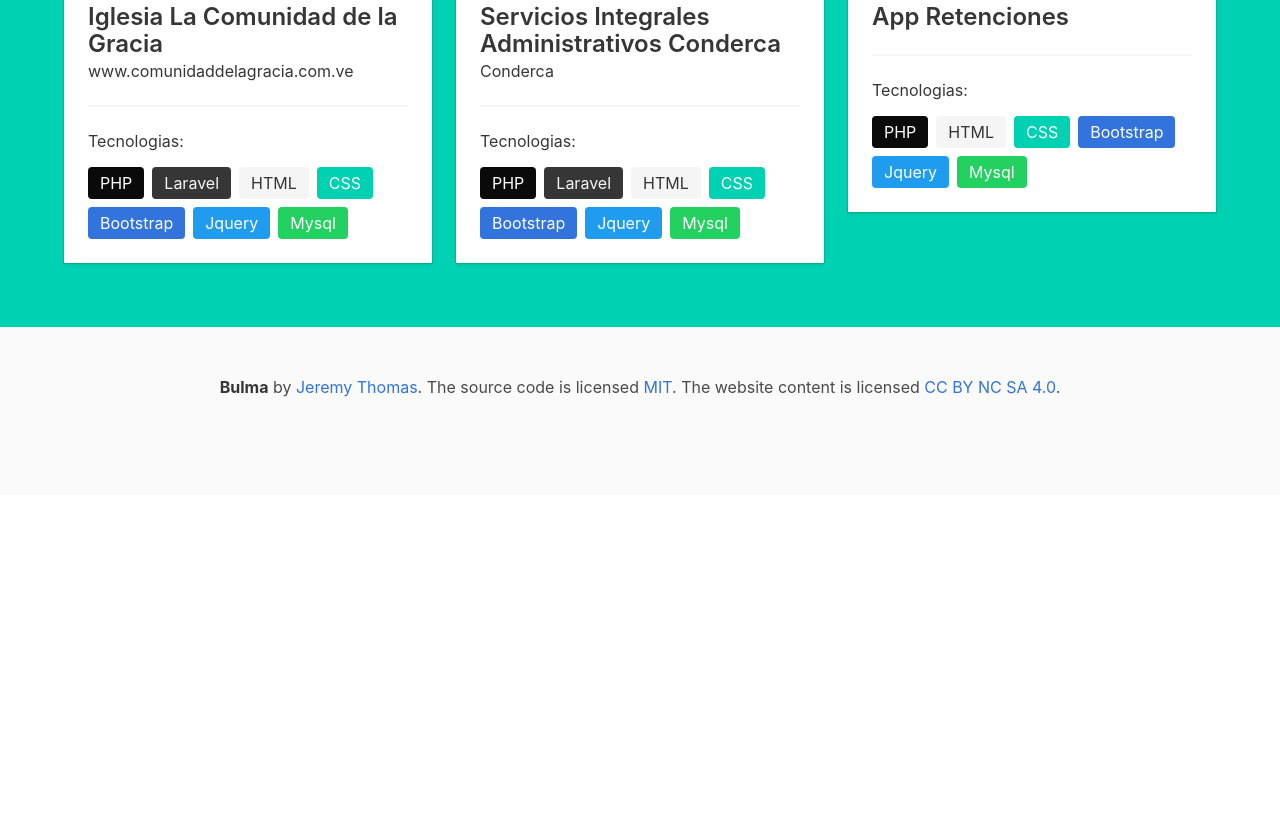
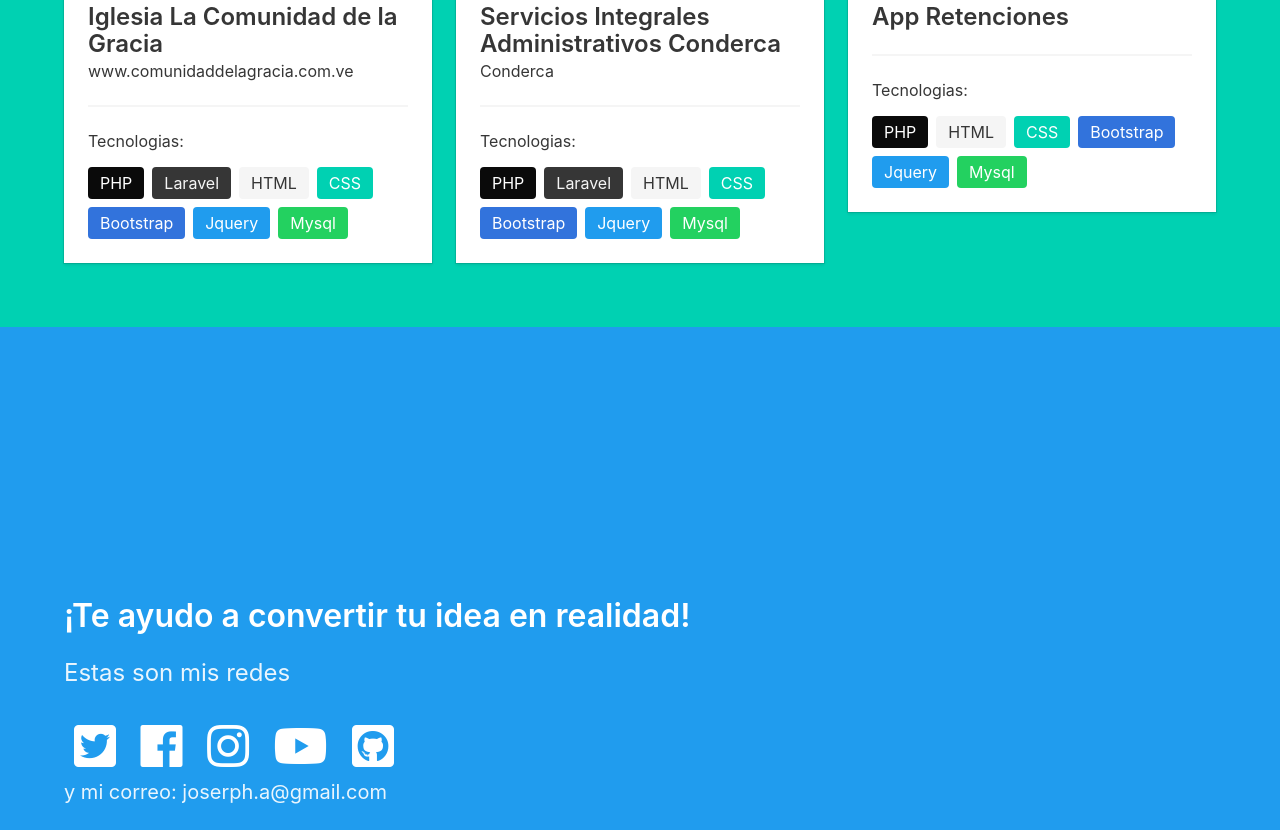
Before and after one commit to joserph/joserph, a plain HTML site: page index.html in a window 1280 px wide. Shown: the part 1967-2797 px from the top of the page. Before the commit the page ends 2462 px from the top, so only its background shows below. Drawn offline with nearby package versions, Linux system fonts and the light colour scheme.

Commit message:
contacto

```diff
--- a/asset/css/styles.css
+++ b/asset/css/styles.css
@@ -7,6 +7,10 @@
 .img-habilidades {
 	margin: 10px;
 	width: 64px;
+}
+
+.pa {
+	padding: 10px;
 }
 
 .tooltip {
--- a/index.html
+++ b/index.html
@@ -5,7 +5,7 @@
    <meta name="viewport" content="width=device-width, initial-scale=1">
    <meta http-equiv="X-UA-Compatible" content="ie=edge">
    <title>Joserph</title>
-   <link rel="stylesheet" href="https://cdnjs.cloudflare.com/ajax/libs/font-awesome/4.7.0/css/font-awesome.min.css">
+   <link rel="stylesheet" href="https://use.fontawesome.com/releases/v5.5.0/css/all.css" integrity="sha384-B4dIYHKNBt8Bc12p+WXckhzcICo0wtJAoU8YZTY5qE0Id1GSseTk6S+L3BlXeVIU" crossorigin="anonymous">
    <link rel="stylesheet" href="https://cdnjs.cloudflare.com/ajax/libs/bulma/0.7.2/css/bulma.min.css">
    <link rel="stylesheet" type="text/css" href="asset/css/bulma-tooltip.min.css">
    <link rel="stylesheet" href="asset/css/styles.css">
@@ -29,7 +29,7 @@
                   <a href="#sobre_mi" class="navbar-item">Sobre mi</a>
                   <a href="#habilidades" class="navbar-item">Habilidades</a>
                   <a href="#trabajos" class="navbar-item">Trabajos</a>
-                  <a href="https://www.instagram.com/joserph.a/" class="navbar-item">Instagram</a>
+                  <a href="#contacto" class="navbar-item">Contacto</a>
                   <p class="control">
                      <a class="button is-primary" href="https://www.youtube.com/channel/UC66zpXCu78-88CboaSbhFsQ?view_as=subscriber">
                         <span class="icon">
@@ -178,6 +178,26 @@
          </div>
       </div>
    </section>
+   <section class="hero is-info is-fullheight-with-navbar" id="contacto">
+      <div class="hero-body">
+         <div class="container">
+            <p class="title">
+               ¡Te ayudo a convertir tu idea en realidad!
+            </p>
+            <div class="columns">
+               <div class="column">
+                  <h4 class="subtitle is-4">Estas son mis redes</h4>
+                  <a href="https://twitter.com/joserph_a" target="_blank"><i class="fab pa fa-twitter-square fa-3x"></i></a>
+                  <a href="https://www.facebook.com/joserph.a" target="_blank"><i class="fab pa fa-facebook fa-3x"></i></a>
+                  <a href="https://www.instagram.com/joserph.a/" target="_blank"><i class="fab pa fa-instagram fa-3x"></i></a>
+                  <a href="https://www.youtube.com/c/Jos%C3%A9RafaelP%C3%A9rezHidalgo" target="_blank"><i class="fab pa fa-youtube fa-3x"></i></a>
+                  <a href="https://github.com/joserph" target="_blank"><i class="fab pa fa-github-square fa-3x"></i></a>
+                  <h5 class="subtitle is-5">y mi correo: <a href="mailto:joserph.a@gmail.com">joserph.a@gmail.com</a></h5>
+               </div>
+            </div>
+         </div>
+      </div>
+   </section>
    <footer class="footer">
       <div class="content has-text-centered">
          <p>
```
